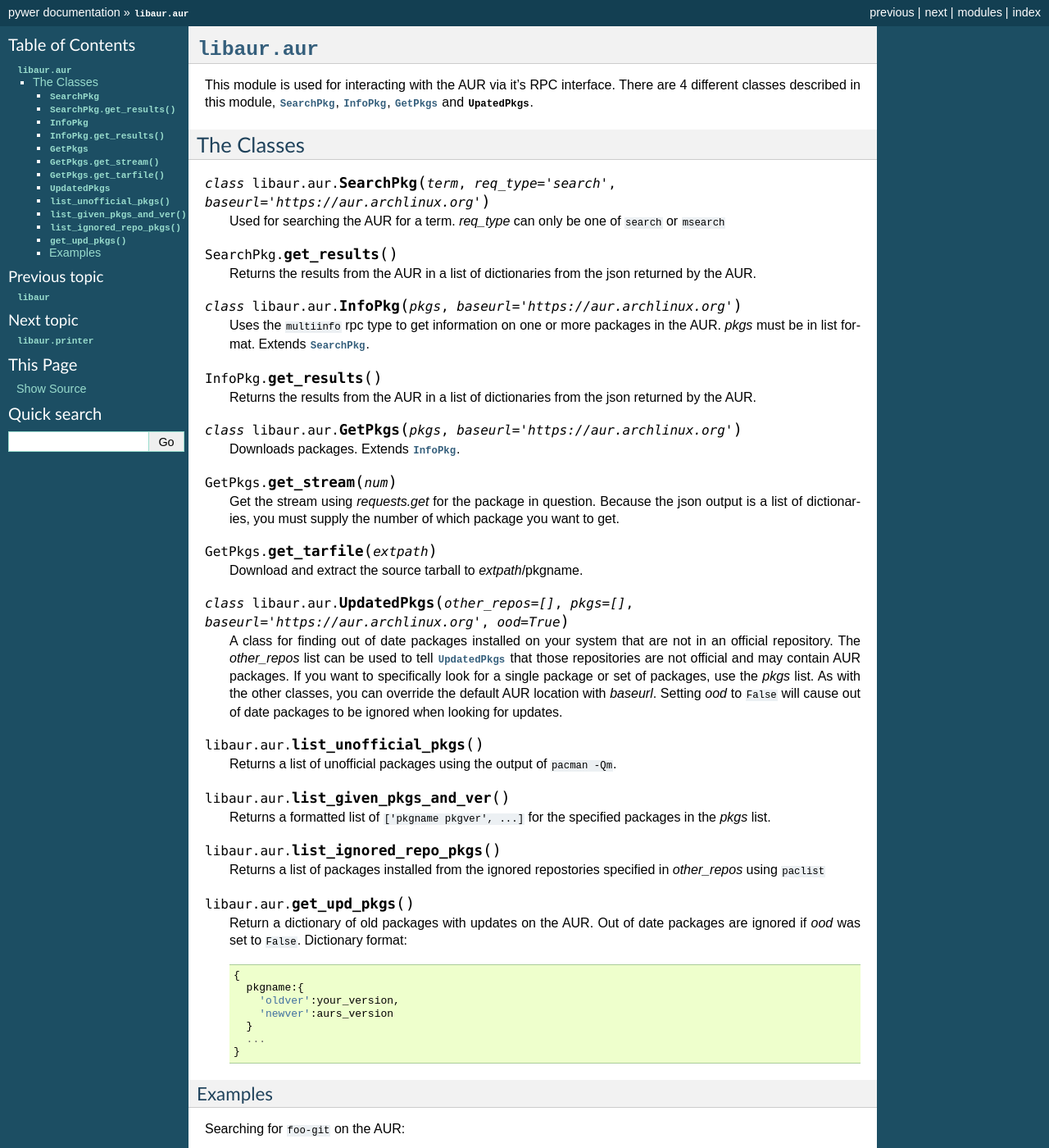
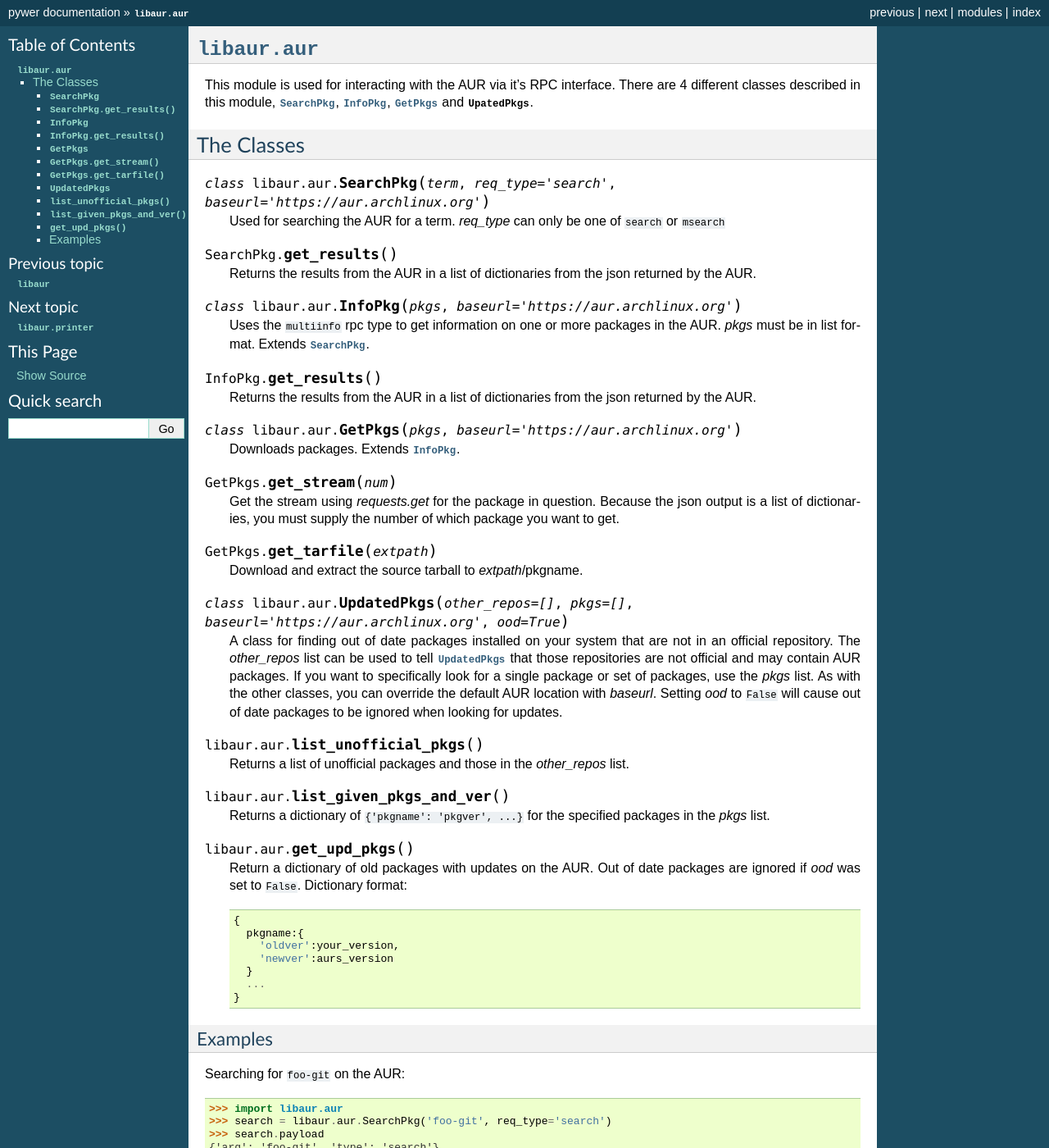
Before and after one commit to KaiSforza/pywer, a Sphinx documentation site: the page built from doc/libaur.aur.rst, in a window 1280 px wide and 1400 px high. Shown: the whole window at 82% size. Built offline with Sphinx 7.4.7, drawn with Linux system fonts in a browser that asks for light colours.

Commit message:
doc: Update to newest versions of aur and printer

```diff
--- a/doc/libaur.aur.rst
+++ b/doc/libaur.aur.rst
@@ -60,17 +60,12 @@ The Classes
 
 .. method:: list_unofficial_pkgs()
 
-  Returns a list of unofficial packages using the output of ``pacman -Qm``.
+  Returns a list of unofficial packages and those in the *other_repos* list.
 
 .. method:: list_given_pkgs_and_ver()
 
-  Returns a formatted list of ``['pkgname pkgver', ...]`` for the specified
+  Returns a dictionary of ``{'pkgname': 'pkgver', ...}`` for the specified
   packages in the *pkgs* list.
-
-.. method:: list_ignored_repo_pkgs()
-
-  Returns a list of packages installed from the ignored repostories
-  specified in *other_repos* using ``paclist``
 
 .. method:: get_upd_pkgs()
 
--- a/doc/libaur.printer.rst
+++ b/doc/libaur.printer.rst
@@ -28,11 +28,12 @@ Functions
    *term* is the string to search for. *stype* is the same as
    :class:`libaur.aur.SearchPkg`'s req_type.
 
-.. function:: pretty_print_simple_info(package, baseurl=None, ood = True, color=False)
+.. function:: pretty_print_simple_info(package, baseurl=None, ood = True, color=False, more_info=False)
 
    Prints the results of :class:`libaur.aur.InfoPkg` in human readable
    output, showing all fields but `ID`. *package* is a list of pacakges to
-   get information for.
+   get information for. Setting to *more_info* to True will cause more
+   fields to be printed.
 
 .. function:: pretty_print_updpkgs(other_repos=[], baseurl=None, pkgs=[], be_verbose=0, color=False)
 
```
